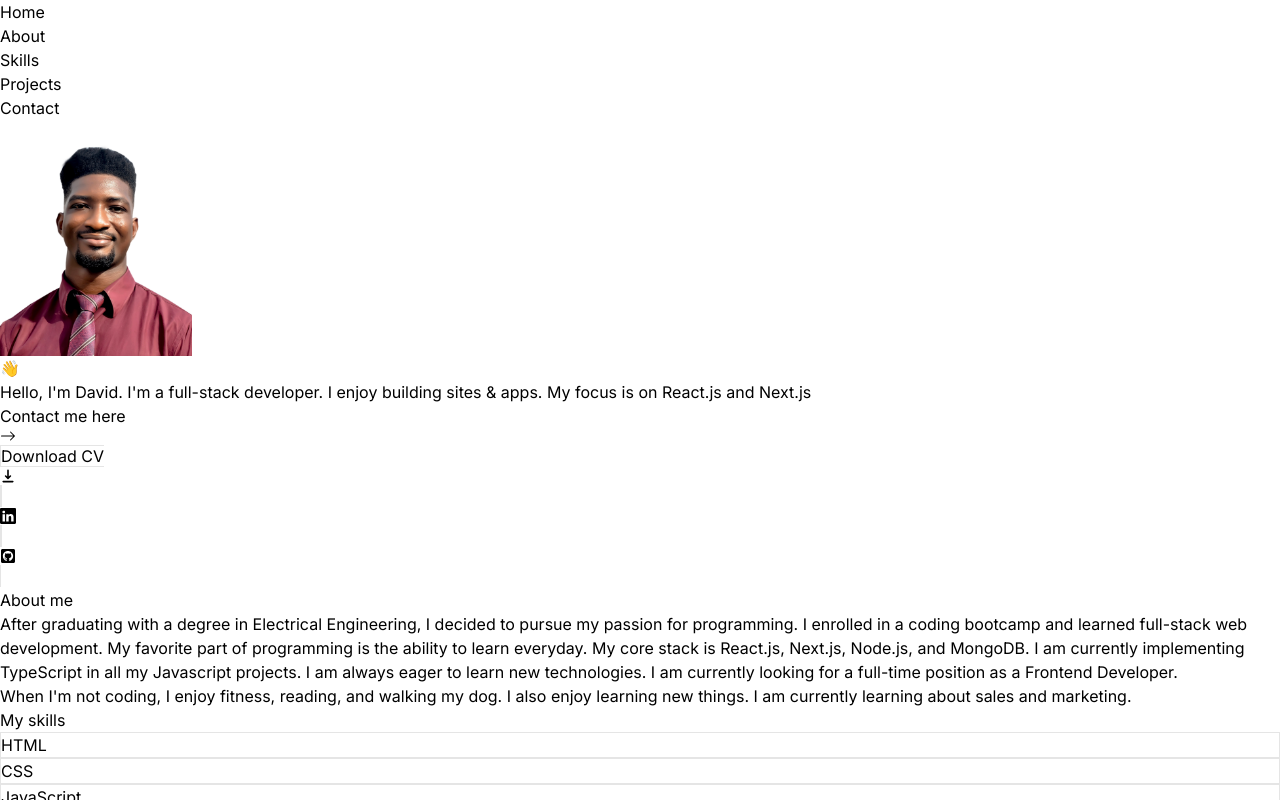
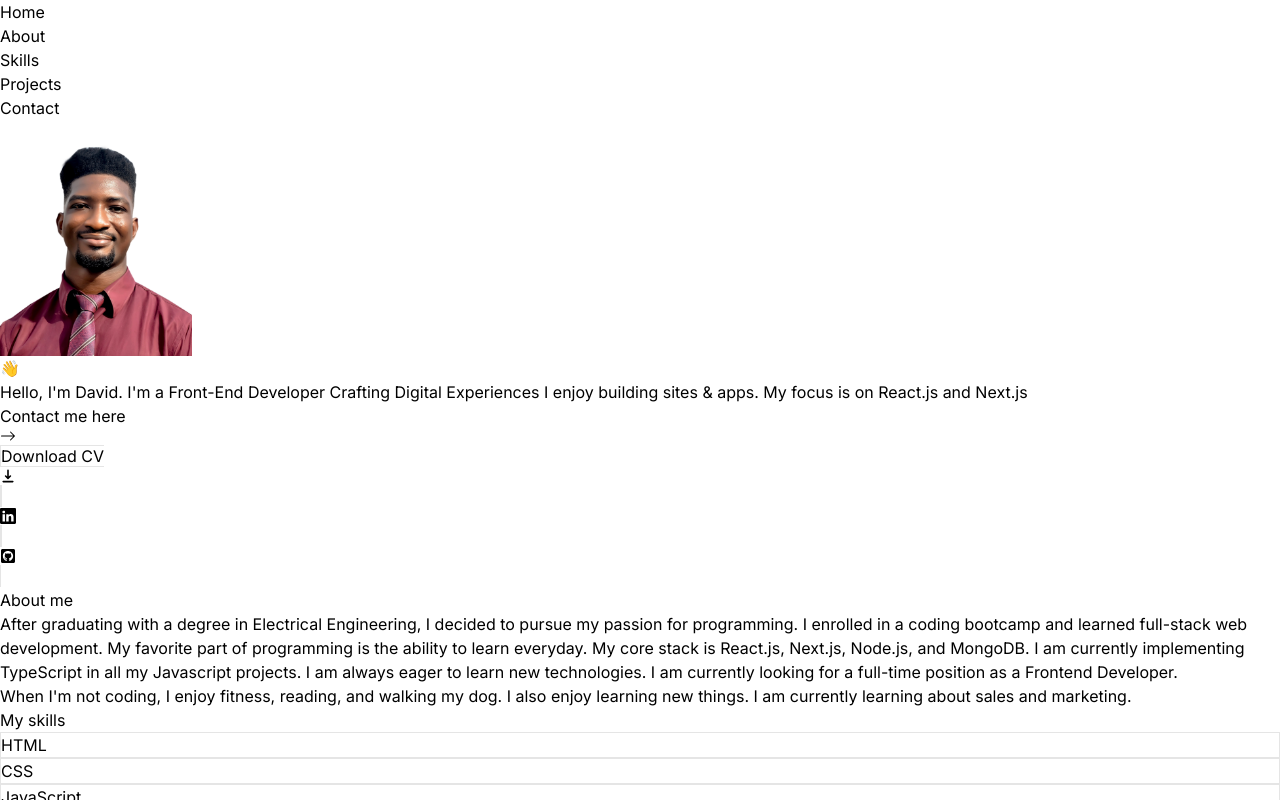
Before and after one commit to agbaniongithub/portfolio, a Next.js app: page / in a window 1280 px wide. Shown: the top 800 px of the page. Built offline with nearby package versions, Linux system fonts and the light colour scheme; no server answers.

Commit message:
Update Intro.tsx

```diff
--- a/components/Intro.tsx
+++ b/components/Intro.tsx
@@ -64,7 +64,7 @@ export default function Intro() {
         animate={{ opacity: 1, y: 0 }}
       >
         <span className="font-bold">Hello, I'm David.</span> I'm a{" "}
-        <span className="font-bold">full-stack developer.</span> I enjoy
+        <span className="font-bold">Front-End Developer Crafting Digital Experiences</span> I enjoy
         building <span className="italic">sites & apps</span>. My focus is on{" "}
         <span className="underline">React.js and Next.js</span>
       </motion.h1>
```
